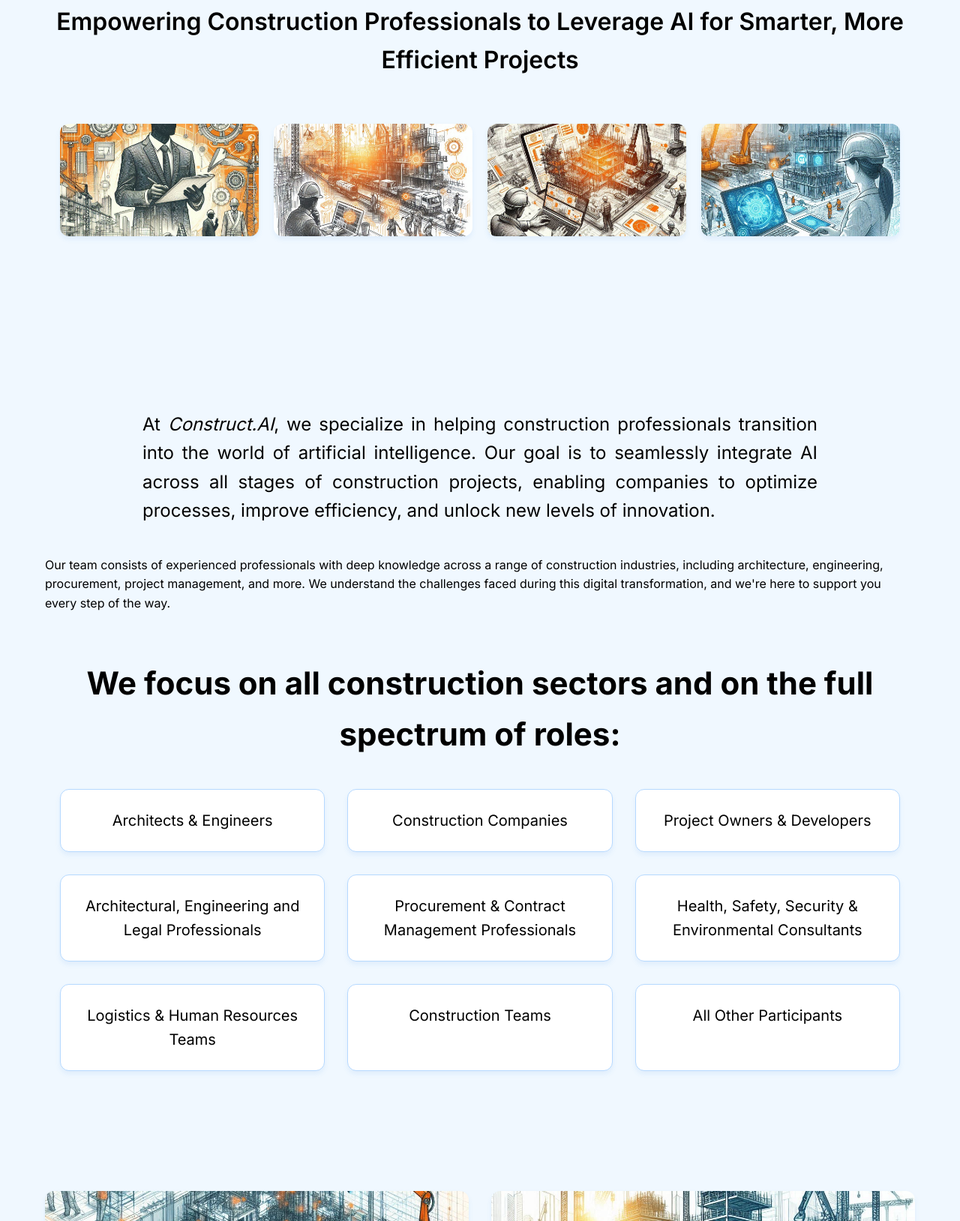
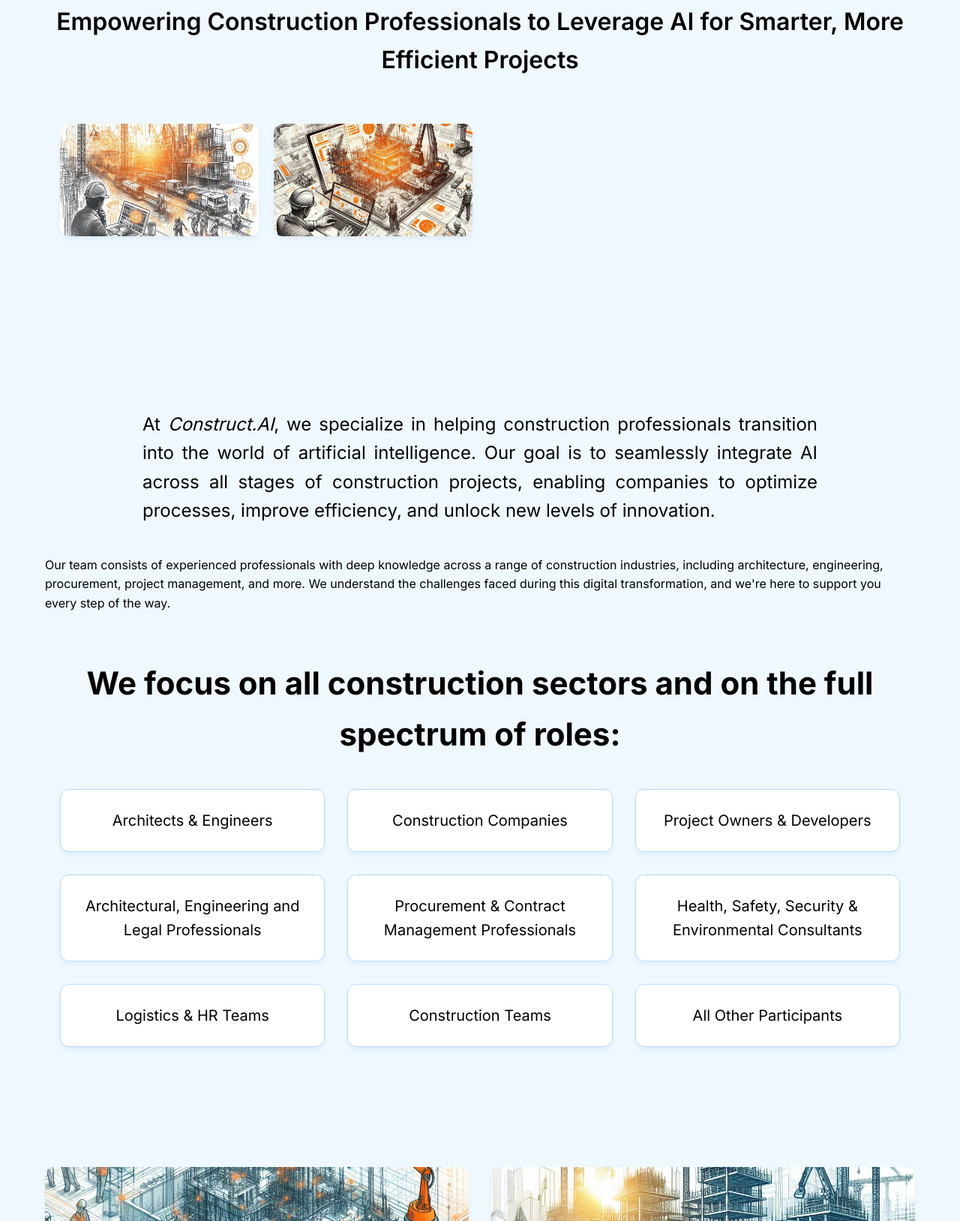
Before and after one commit to tennantalistair/constructai-website, a website: page index.html in a window 1280 px wide. Shown: the part 353-1981 px from the top of the page at 75% size. Drawn offline with Linux system fonts and the light colour scheme.

Commit message:
20241010-026

```diff
--- a/index.html
+++ b/index.html
@@ -16,18 +16,18 @@
             <h1>Transforming Construction with AI Integration</h1>
             <p class="subheading">Empowering Construction Professionals to Leverage AI for Smarter, More Efficient Projects</p>
             <div class="images-grid">
-                <div class="image-container">
+           <!--    <div class="image-container">
                     <img src="IMG_0087.JPG" alt="AI Construction Integration Example 1" loading="lazy">
-                </div>
+                </div> -->
                 <div class="image-container">
                     <img src="IMG_0088.JPG" alt="AI Construction Integration Example 2" loading="lazy">
                 </div>
                 <div class="image-container">
                     <img src="IMG_0091.JPG" alt="AI Construction Integration Example 3" loading="lazy">
                 </div>
-                <div class="image-container">
+         <!--       <div class="image-container">
                     <img src="IMG_0101.JPG" alt="AI Construction Integration Example 4" loading="lazy">
-                </div>
+                </div> -->
             </div>
         </div>
     </header>
@@ -48,7 +48,7 @@
                         <li>Architectural, Engineering and Legal Professionals</li>
                         <li>Procurement & Contract Management Professionals</li>
                         <li>Health, Safety, Security & Environmental Consultants</li>
-                        <li>Logistics & Human Resources Teams</li>
+                        <li>Logistics & HR Teams</li>
                         <li>Construction Teams</li>
                         <li>All Other Participants</li>
                     </ul>
```
